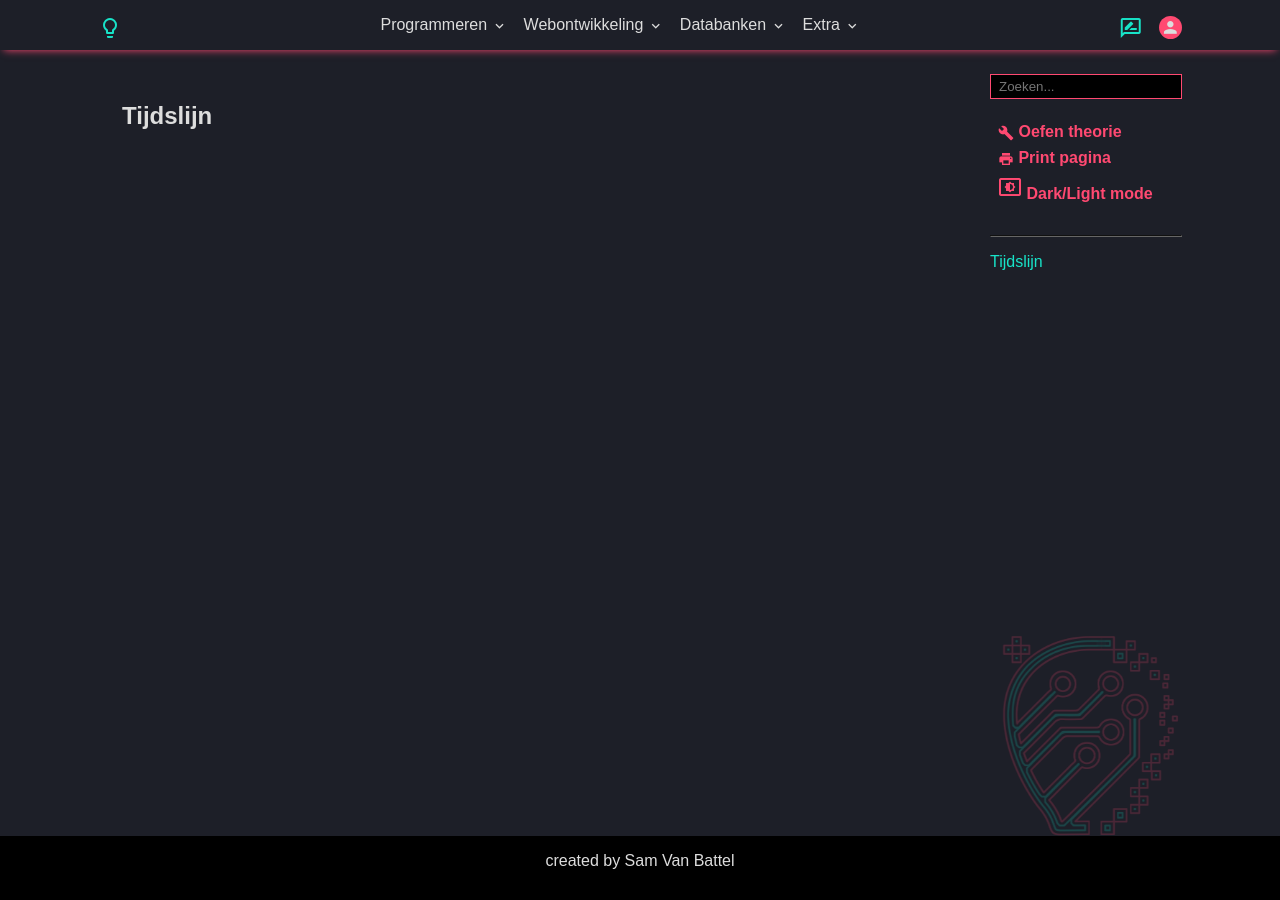
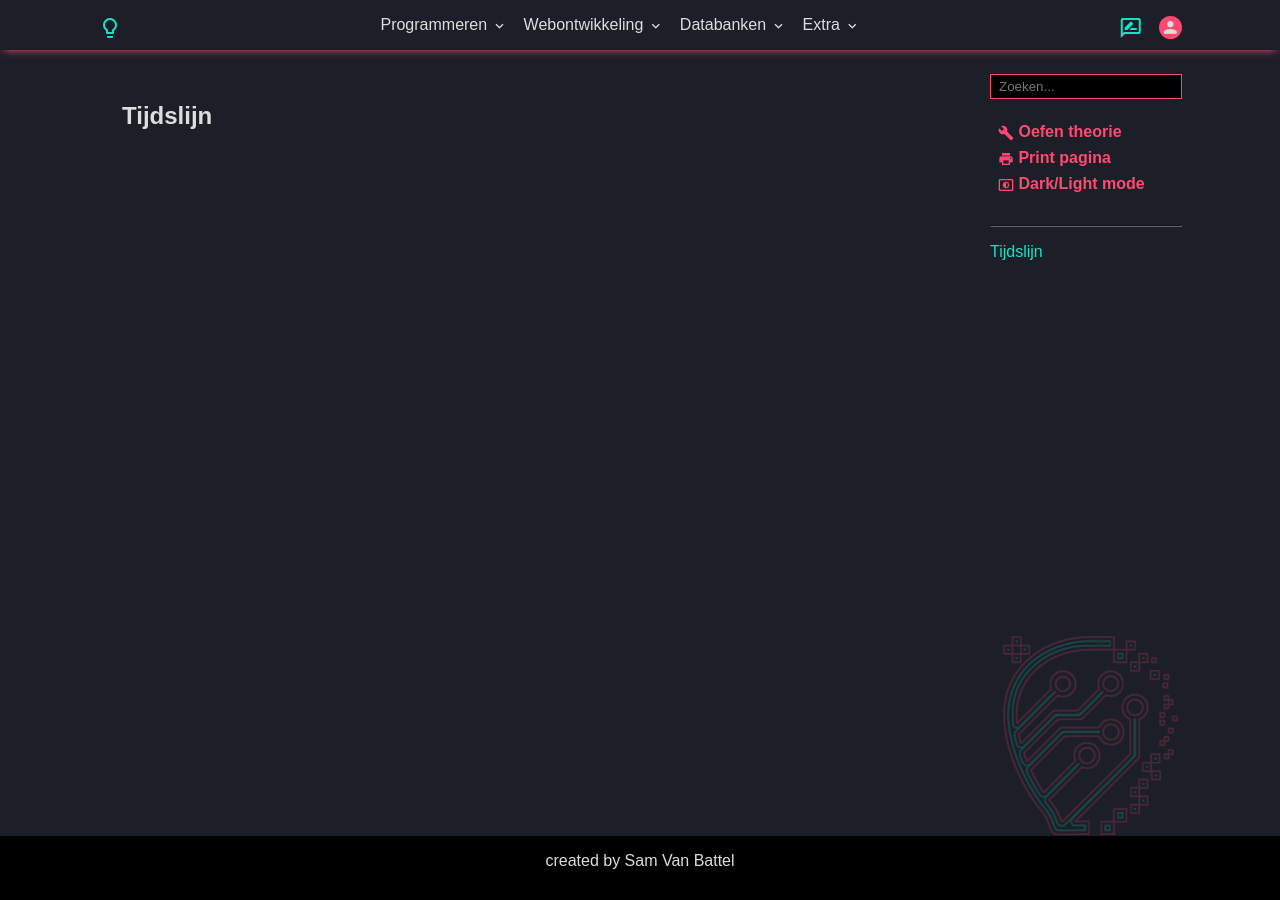
Before and after one commit to T-INFORMATICA/t-informatica.github.io, a Jekyll site: the page built from lms-evaluations.html, in a window 1280 px wide. Built offline with Jekyll 4.4.1, drawn with Linux system fonts in a browser that asks for light colours; comment, search, counter and statistics services are not loaded.

Commit message:
Update pageManagement.html

```diff
--- a/_includes/pageManagement.html
+++ b/_includes/pageManagement.html
@@ -31,7 +31,7 @@
 
             <li class="navButton">
                 <a href="#" onclick="ChangeDarkMode()">
-                    <span class="material-icons-outlined">settings_brightness</span>
+                    <span class="material-icons">settings_brightness</span>
                     Dark/Light mode
                 </a>
                 <script src="/assets/js/darkmode.js"></script>
```
